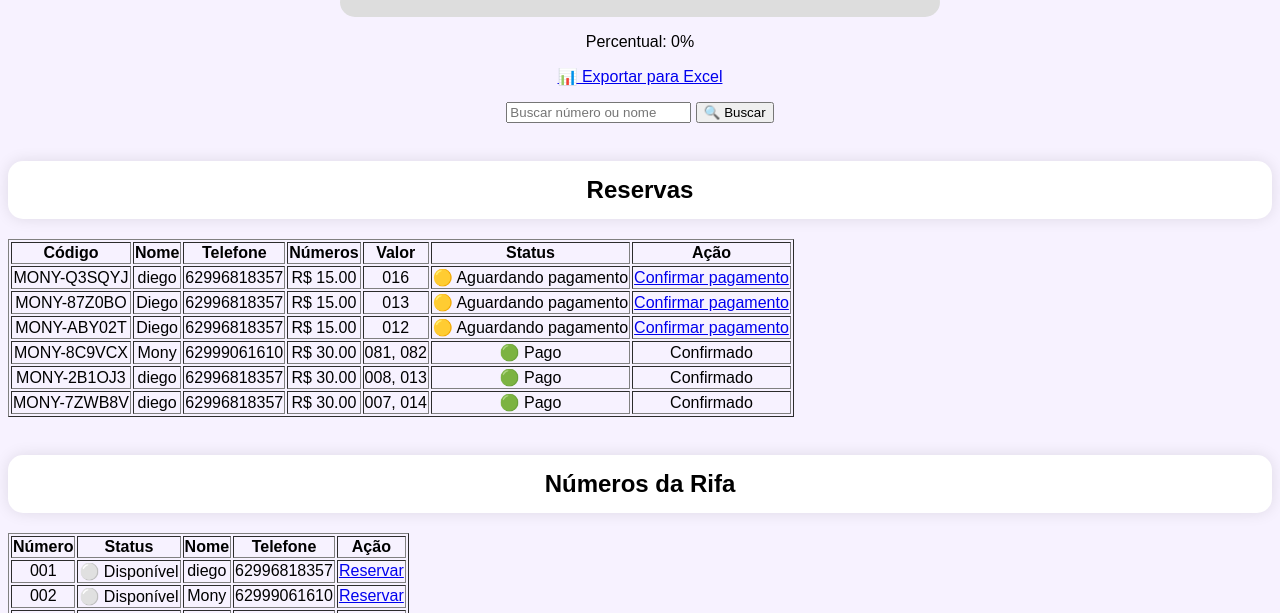
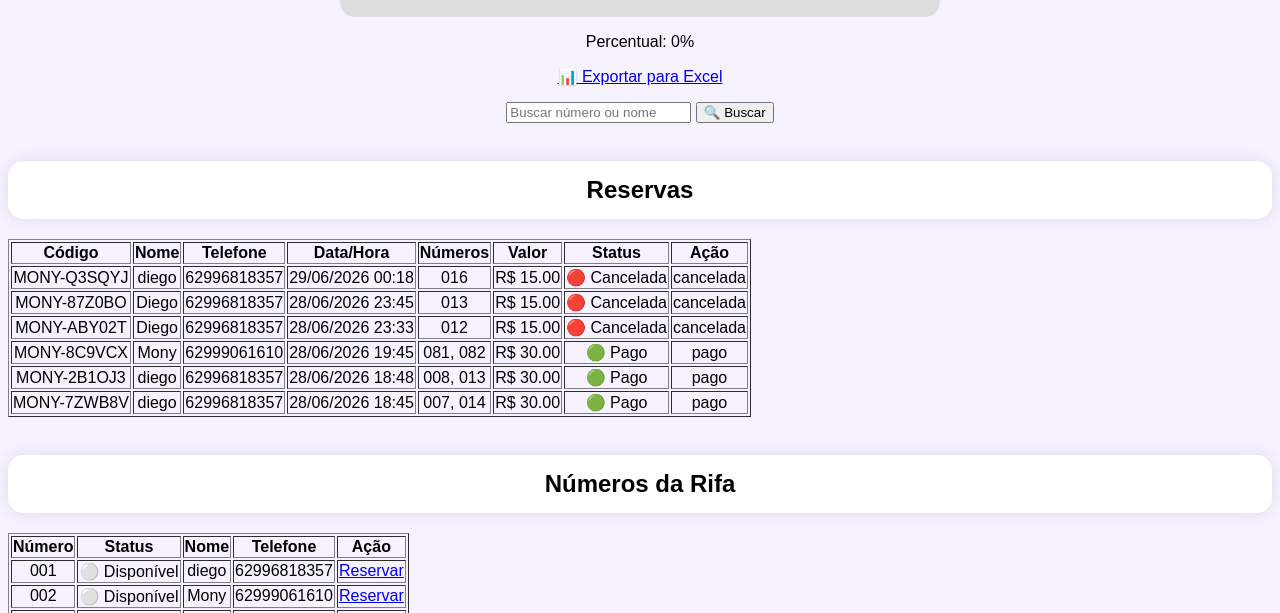
Before and after one commit to diegolucasg1985-arch/rifa, a Flask app: page /admin in a window 1280 px wide. Shown: the part 349-962 px from the top of the page. Run offline with Flask 3, Linux system fonts and the light colour scheme; the visitor is signed in with stand-in values (Sample User, id 1); data comes from the database, SQL or seed files in the repository; both versions use the stored data as it was after the commit; some libraries are stand-ins or nearby versions.

Commit message:
Admin com cancelamento de reservas e data da reserva

```diff
--- a/app.py
+++ b/app.py
@@ -269,6 +269,31 @@ def confirmar_pagamento(id):
 
     return redirect(url_for("admin"))
 
+@app.route("/cancelar_reserva/<int:id>")
+def cancelar_reserva(id):
+
+    if not session.get("admin"):
+        return redirect("/login")
+
+    reserva = Reserva.query.get(id)
+
+    if not reserva:
+        return "Reserva não encontrada."
+
+    for item in reserva.numeros:
+        numero = Numero.query.get(item.numero_id)
+
+        if numero and reserva.status != "pago":
+            numero.status = "disponivel"
+            numero.nome = None
+            numero.telefone = None
+
+    reserva.status = "cancelada"
+
+    db.session.commit()
+
+    return redirect(url_for("admin"))
+
 @app.route("/toggle/<int:id>")
 def toggle(id):
 
--- a/templates/admin.html
+++ b/templates/admin.html
@@ -66,6 +66,7 @@
           <th>Código</th>
           <th>Nome</th>
           <th>Telefone</th>
+          <th>Data/Hora</th>
           <th>Números</th>
           <th>Valor</th>
           <th>Status</th>
@@ -77,22 +78,31 @@
           <td>{{ reserva.codigo }}</td>
           <td>{{ reserva.nome }}</td>
           <td>{{ reserva.telefone }}</td>
-          <td>R$ {{ "%.2f"|format(reserva.valor_total) }}</td>
+
+          <td>{{ reserva.data.strftime("%d/%m/%Y %H:%M") }}</td>
+
           <td>
             {% for item in reserva.numeros %} {{
             "%03d"|format(item.numero.numero) }}{% if not loop.last %}, {% endif
             %} {% endfor %}
           </td>
+
+          <td>R$ {{ "%.2f"|format(reserva.valor_total) }}</td>
+
           <td>
-            {% if reserva.status == "pago" %} 🟢 Pago {% else %} 🟡 Aguardando
-            pagamento {% endif %}
+            {% if reserva.status == "pago" %} 🟢 Pago {% elif reserva.status ==
+            "cancelada" %} 🔴 Cancelada {% else %} 🟡 Aguardando pagamento {%
+            endif %}
           </td>
+
           <td>
-            {% if reserva.status != "pago" %}
-            <a href="/confirmar_pagamento/{{ reserva.id }}">
-              Confirmar pagamento
-            </a>
-            {% else %} Confirmado {% endif %}
+            {% if reserva.status == "aguardando_pagamento" %}
+            <a href="/confirmar_pagamento/{{ reserva.id }}"
+              >Confirmar pagamento</a
+            >
+            |
+            <a href="/cancelar_reserva/{{ reserva.id }}">Cancelar</a>
+            {% else %} {{ reserva.status }} {% endif %}
           </td>
         </tr>
         {% endfor %}
```
Also changed, not shown: instance/database.db.
